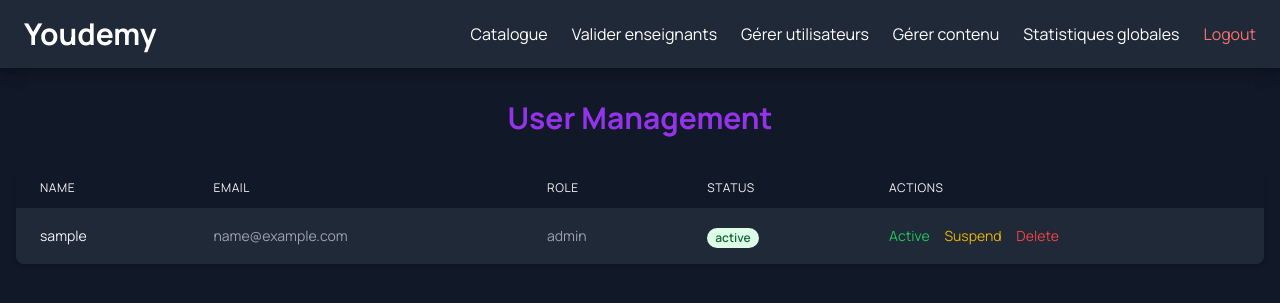
After one commit to Youcode-Classe-E-2024-2025/ABDELMOUHAIMINE_ELJASSIMI_YOUDEMY, a PHP site: template view/UserManagement.php in a window 1280 px wide. The commit adds this page. Shown: the top 303 px of the page. Run offline with PHP 8.4, Linux system fonts and the light colour scheme; the visitor is signed in with stand-in values (Sample User, id 1); tables that the repository leaves empty hold one stand-in row (values such as "Sample post"); the template is opened without the code that fills it: most values are stand-ins (such as "Sample title", 1, 10 or a date in 2020); some libraries are stand-ins or nearby versions.

Commit message:
add user managemenet page for the admin that display the users with an actions active suspend and delete

```diff
--- a/controller/UserController.php
+++ b/controller/UserController.php
@@ -34,4 +34,9 @@ class UserController
         session_destroy();
         require_once "view/login&register.php";
     }
+
+    public function ManageUsers(){
+        $users = $this->userModel->getAll("role != 'admin'");
+        require_once "view/UserManagement.php";
+    }
 }
--- a/index.php
+++ b/index.php
@@ -131,5 +131,8 @@ switch($action){
                 $teacher_id = $_SESSION["user_id"];
                 $CourseController->TeacherStats($teacher_id);
                 break;
+            case "manageUsers" :
+                $UserController->ManageUsers();
+                break;
 }
 ?>
--- a/model/UserModel.php
+++ b/model/UserModel.php
@@ -29,12 +29,14 @@ class UserModel{
         return $stmt->execute();
     }
 
-    public function getAll()
+    public function getAll($condition = '')
     {
         $query = "SELECT * FROM users";
+        if(!empty($condition)){
+            $query .= " WHERE $condition";
+        }
         return $this->pdo->query($query)->fetchAll(PDO::FETCH_ASSOC);
     }
-
     public function getByEmail($email)
     {
         $query = "SELECT * FROM users WHERE email = :email";
--- /dev/null
+++ b/view/UserManagement.php
@@ -0,0 +1,49 @@
+<?php
+include("header.php") ?>
+<div class="container mx-auto px-4 py-8">
+    <h1 class="text-3xl font-bold mb-8 text-center text-purple-600">User Management</h1>
+
+
+    <div class="bg-gray-800 rounded-lg shadow-md overflow-hidden">
+        <table class="min-w-full table-auto">
+            <thead class="bg-gray-900 text-gray-100">
+                <tr>
+                    <th class="px-6 py-3 text-left text-xs font-medium uppercase tracking-wider">Name</th>
+                    <th class="px-6 py-3 text-left text-xs font-medium uppercase tracking-wider">Email</th>
+                    <th class="px-6 py-3 text-left text-xs font-medium uppercase tracking-wider">Role</th>
+                    <th class="px-6 py-3 text-left text-xs font-medium uppercase tracking-wider">Status</th>
+                    <th class="px-6 py-3 text-left text-xs font-medium uppercase tracking-wider">Actions</th>
+                </tr>
+            </thead>
+
+            <tbody class="bg-gray-800 divide-y divide-gray-600">
+                <?php foreach($users as $user): ?>
+                <tr class="hover:bg-gray-700 transition duration-300">
+                    <td class="px-6 py-4 whitespace-nowrap">
+                        <div class="text-sm font-medium text-gray-100"><?= $user["username"] ?></div>
+                    </td>
+                    <td class="px-6 py-4 whitespace-nowrap">
+                        <div class="text-sm text-gray-400"><?= $user["email"] ?></div>
+                    </td>
+                    <td class="px-6 py-4 whitespace-nowrap">
+                        <div class="text-sm text-gray-400"><?= $user["role"] ?></div>
+                    </td>
+                    <td class="px-6 py-4 whitespace-nowrap">
+                        <span class="px-2 inline-flex text-xs leading-5 font-semibold rounded-full bg-green-100 text-green-800">
+                         <?= $user["status"] ?>
+                        </span>
+                    </td>
+                    <td class="px-6 py-4 whitespace-nowrap text-sm font-medium">
+                        <button class="text-green-500 hover:text-green-700 transition duration-300 mr-3">Active</button>
+                        <button class="text-yellow-500 hover:text-yellow-700 transition duration-300 mr-3">Suspend</button>
+                        <button class="text-red-500 hover:text-red-700 transition duration-300">Delete</button>
+                    </td>
+                </tr>
+                <?php endforeach; ?>
+            </tbody>
+        </table>
+    </div>
+</div>
+
+</body>
+</html>
--- a/view/header.php
+++ b/view/header.php
@@ -36,7 +36,7 @@ $role = isset($_SESSION["user_role"]) ? $_SESSION["user_role"] : 'visiteur'; ?>
                 <li><a href="index.php?action=TeacherStats" class="text-white hover:text-purple-400 transition">Statistiques</a></li>
             <?php elseif ($role === 'admin'): ?>
                 <li><a href="validate_teachers.php" class="text-white hover:text-purple-400 transition">Valider enseignants</a></li>
-                <li><a href="manage_users.php" class="text-white hover:text-purple-400 transition">Gérer utilisateurs</a></li>
+                <li><a href="index.php?action=manageUsers" class="text-white hover:text-purple-400 transition">Gérer utilisateurs</a></li>
                 <li><a href="manage_content.php" class="text-white hover:text-purple-400 transition">Gérer contenu</a></li>
                 <li><a href="admin_stats.php" class="text-white hover:text-purple-400 transition">Statistiques globales</a></li>
             <?php endif; ?>
```
